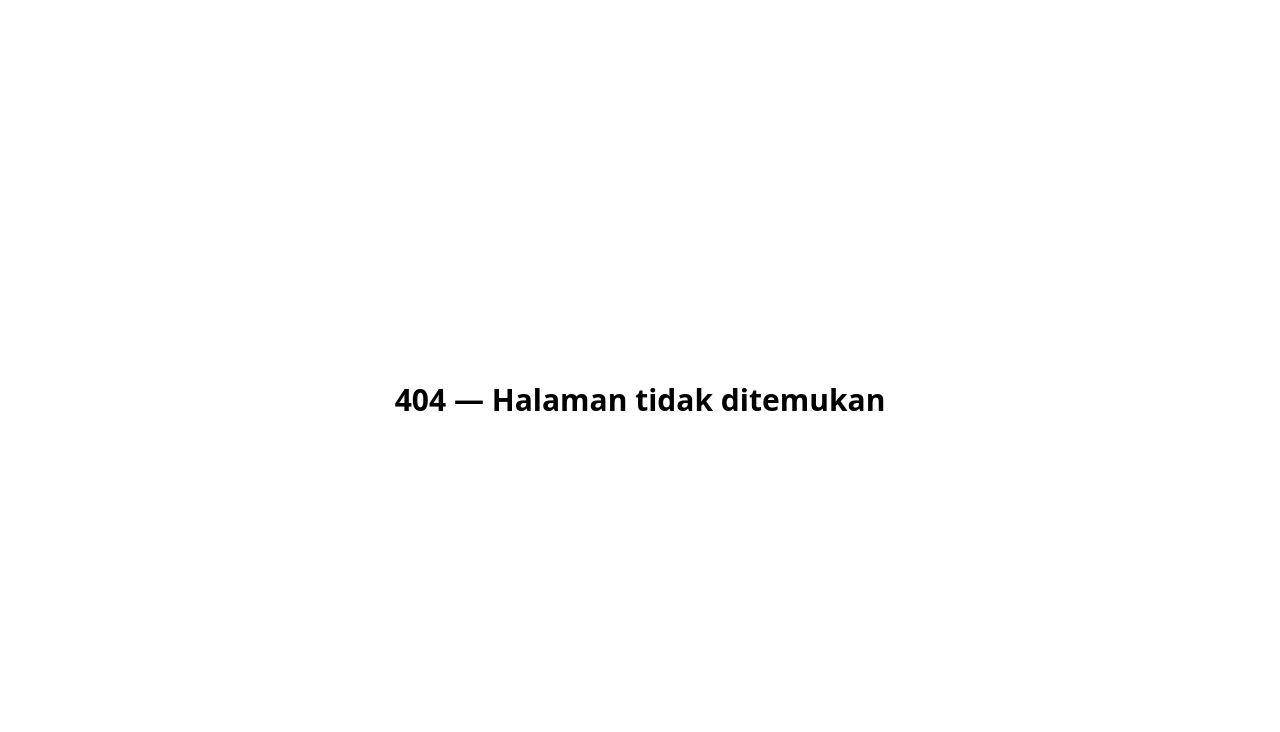
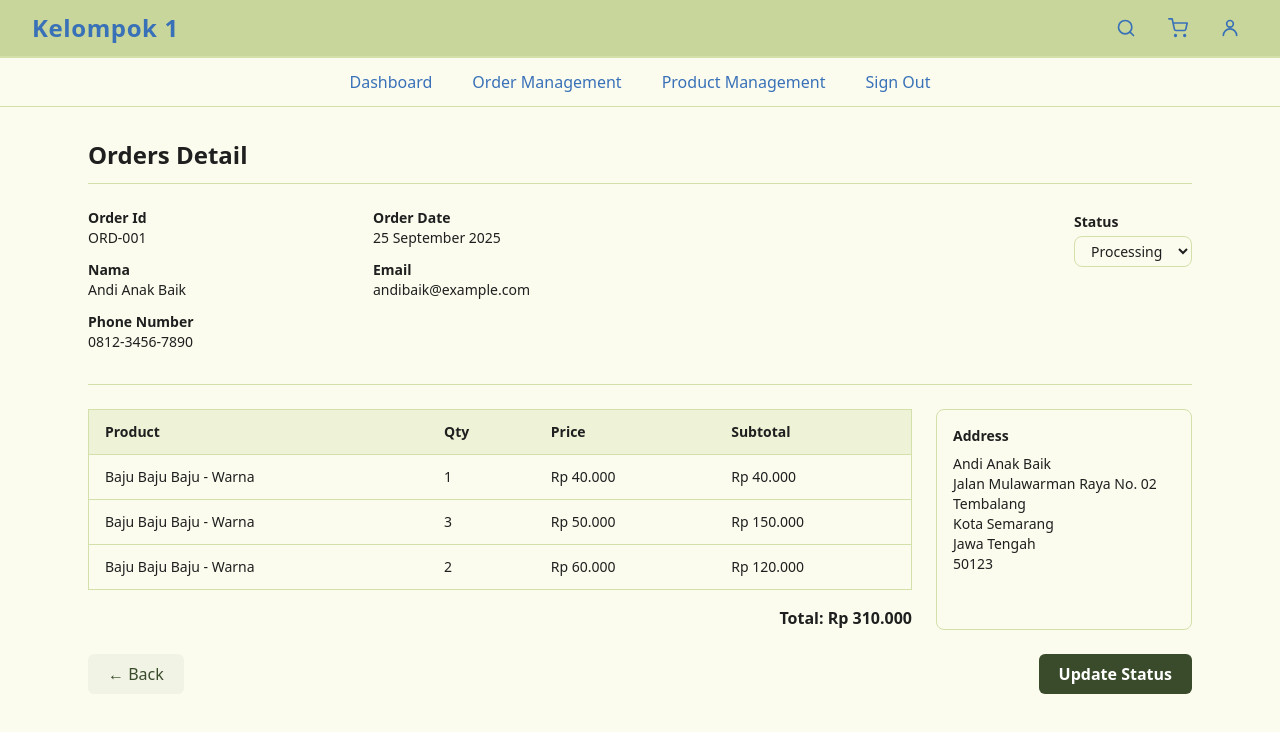
Before and after one commit to Maxieguy092/pbp-proyek, a React (Vite) app in the folder frontend/: page /admin/detail in a window 1280 px wide. Before the commit this address had no page. Shown: the top 732 px of the page. Built offline with nearby package versions, Linux system fonts and the light colour scheme.

Commit message:
Added Order Detail Page but not finished  yet

```diff
--- /dev/null
+++ b/frontend/src/components/pages/admin/OrderDetail.jsx
@@ -0,0 +1,166 @@
+// ==================================================
+// 📁 src/components/pages/admin/OrderDetail.jsx
+// ==================================================
+import AdminLayout from "../../templates/AdminLayout/AdminLayout";
+import { formatIDR } from "../../../contexts/CartContext";
+import { useState } from "react";
+
+export default function OrderDetail() {
+  const [order, setOrder] = useState({
+    id: "ORD-001",
+    date: "25 September 2025",
+    name: "Andi Anak Baik",
+    email: "andibaik@example.com",
+    phone: "0812-3456-7890",
+    address: {
+      name: "Andi Anak Baik",
+      street: "Jalan Mulawarman Raya No. 02",
+      district: "Tembalang",
+      city: "Kota Semarang",
+      province: "Jawa Tengah",
+      postal: "50123",
+    },
+    status: "Processing",
+    items: [
+      { product: "Baju Baju Baju - Warna", qty: 1, price: 40000 },
+      { product: "Baju Baju Baju - Warna", qty: 3, price: 50000 },
+      { product: "Baju Baju Baju - Warna", qty: 2, price: 60000 },
+    ],
+  });
+
+  const STATUS_OPTIONS = [
+    "Pending",
+    "Processing",
+    "Delivering",
+    "Done",
+    "Cancelled",
+  ];
+
+  const handleStatusChange = (e) => {
+    setOrder((prev) => ({ ...prev, status: e.target.value }));
+  };
+
+  const handleUpdate = () => {
+    console.log("Status updated:", order.status);
+    // TODO: PUT /orders/:id ke backend
+  };
+
+  const total = order.items.reduce((sum, item) => sum + item.qty * item.price, 0);
+
+  return (
+    <AdminLayout>
+      <div className="mx-auto max-w-6xl px-6 py-8 text-[#1f1f1f]">
+        <h1 className="text-2xl font-semibold mb-3">Orders Detail</h1>
+        <hr className="border-[#d3e0a9] mb-6" />
+
+        {/* Informasi utama */}
+        <div className="border-b border-[#d3e0a9] pb-4 mb-6 text-sm">
+        {/* Status dipisah pakai flex */}
+        <div className="flex justify-between items-start mb-4">
+            <div className="grid grid-cols-2 gap-y-3 gap-x-8">
+            <div>
+                <p className="font-semibold">Order Id</p>
+                <p>{order.id}</p>
+            </div>
+
+            <div className="pl-12">
+                <p className="font-semibold">Order Date</p>
+                <p>{order.date}</p>
+            </div>
+
+            <div>
+                <p className="font-semibold">Nama</p>
+                <p>{order.name}</p>
+            </div>
+
+            <div className="pl-12">
+                <p className="font-semibold">Email</p>
+                <p>{order.email}</p>
+            </div>
+
+            <div className="col-span-2">
+                <p className="font-semibold">Phone Number</p>
+                <p>{order.phone}</p>
+            </div>
+            </div>
+
+            {/* Status di kanan atas */}
+            <div className="self-start mt-1 ml-12">
+            <p className="font-semibold">Status</p>
+            <select
+                value={order.status}
+                onChange={handleStatusChange}
+                className="mt-1 rounded-lg border border-[#d3e0a9] bg-[#fbfcee] px-3 py-1 text-sm outline-none focus:border-[#3971b8]"
+            >
+                {STATUS_OPTIONS.map((s) => (
+                <option key={s} value={s}>
+                    {s}
+                </option>
+                ))}
+            </select>
+            </div>
+        </div>
+</div>
+
+        {/* Kontainer tabel + alamat */}
+        <div className="flex flex-col lg:flex-row gap-6">
+          {/* Tabel Produk */}
+          <div className="flex-1">
+            <table className="min-w-full text-sm border border-[#d3e0a9]">
+              <thead className="bg-[#eef3d7]">
+                <tr>
+                  <th className="text-left py-3 px-4 border-b border-[#d3e0a9]">Product</th>
+                  <th className="text-left py-3 px-4 border-b border-[#d3e0a9]">Qty</th>
+                  <th className="text-left py-3 px-4 border-b border-[#d3e0a9]">Price</th>
+                  <th className="text-left py-3 px-4 border-b border-[#d3e0a9]">Subtotal</th>
+                </tr>
+              </thead>
+              <tbody>
+                {order.items.map((item, i) => (
+                  <tr key={i} className="border-b border-[#d3e0a9]">
+                    <td className="py-3 px-4">{item.product}</td>
+                    <td className="py-3 px-4">{item.qty}</td>
+                    <td className="py-3 px-4">{formatIDR(item.price)}</td>
+                    <td className="py-3 px-4">{formatIDR(item.price * item.qty)}</td>
+                  </tr>
+                ))}
+              </tbody>
+            </table>
+
+            <div className="mt-4 text-right font-semibold text-base">
+              Total: {formatIDR(total)}
+            </div>
+          </div>
+
+          {/* Alamat di samping tabel */}
+          <div className="w-full lg:w-64 border border-[#d3e0a9] bg-[#fbfcee] rounded-lg p-4 text-sm">
+            <p className="font-semibold mb-2">Address</p>
+            <p>{order.address.name}</p>
+            <p>{order.address.street}</p>
+            <p>{order.address.district}</p>
+            <p>{order.address.city}</p>
+            <p>{order.address.province}</p>
+            <p>{order.address.postal}</p>
+          </div>
+        </div>
+
+        {/* Tombol navigasi & update */}
+        <div className="mt-6 flex justify-between">
+          <button
+            onClick={() => window.history.back()}
+            className="bg-[#f1f3e4] text-[#394b2b] px-5 py-2 rounded-md hover:bg-[#e6ead2] transition font-medium"
+          >
+            ← Back
+          </button>
+
+          <button
+            onClick={handleUpdate}
+            className="bg-[#394b2b] text-white px-5 py-2 rounded-md hover:bg-[#4f643a] transition font-semibold"
+          >
+            Update Status
+          </button>
+        </div>
+      </div>
+    </AdminLayout>
+  );
+}
--- a/frontend/src/components/pages/admin/OrderManagement.jsx
+++ b/frontend/src/components/pages/admin/OrderManagement.jsx
@@ -2,6 +2,7 @@
 // 📁 src/components/pages/admin/OrderManagement.jsx
 // ==================================================
 import { useState } from "react";
+import { Link } from "react-router-dom";
 import AdminLayout from "../../templates/AdminLayout/AdminLayout";
 import { formatIDR } from "../../../contexts/CartContext";
 
@@ -80,6 +81,9 @@ export default function OrderManagement() {
                 <th className="text-left py-3 px-4 border-b border-[#d3e0a9] w-40">
                   Status
                 </th>
+                <th className="text-left py-3 px-4 border-b border-[#d3e0a9] w-28">
+                  Action
+                </th>
               </tr>
             </thead>
             <tbody>
@@ -103,6 +107,14 @@ export default function OrderManagement() {
                       ))}
                     </select>
                   </td>
+                  <td className="py-3 px-4">
+                    <Link
+                      to={`/admin/orders/${o.id}`}
+                      className="text-[#3b6aa8] hover:underline font-medium"
+                    >
+                      View Detail
+                    </Link>
+                  </td>
                 </tr>
               ))}
             </tbody>
--- a/frontend/src/main.jsx
+++ b/frontend/src/main.jsx
@@ -25,7 +25,9 @@ import ProductForm from "./components/pages/admin/ProductForm.jsx";
 import OrderManagement from "./components/pages/admin/OrderManagement.jsx";
 
 import { CartProvider } from "./contexts/CartContext.jsx";
-import { ProductProvider } from "./contexts/ProductContext.jsx"; // ⬅️ tambahkan ini
+import { ProductProvider } from "./contexts/ProductContext.jsx";
+import OrderDetail from "./components/pages/admin/OrderDetail.jsx";
+
 
 // --- Optional: komponen error & 404 simple ---
 function GlobalError() {
@@ -82,6 +84,7 @@ const router = createBrowserRouter(
     { path: "/admin/products/new", element: <ProductForm /> },
     { path: "/admin/products/:id/edit", element: <ProductForm /> },
     { path: "/admin/orders", element: <OrderManagement /> },
+    { path: "/admin/detail", element: <OrderDetail /> },
 
     // 404 last
     { path: "*", element: <NotFound /> },
```
